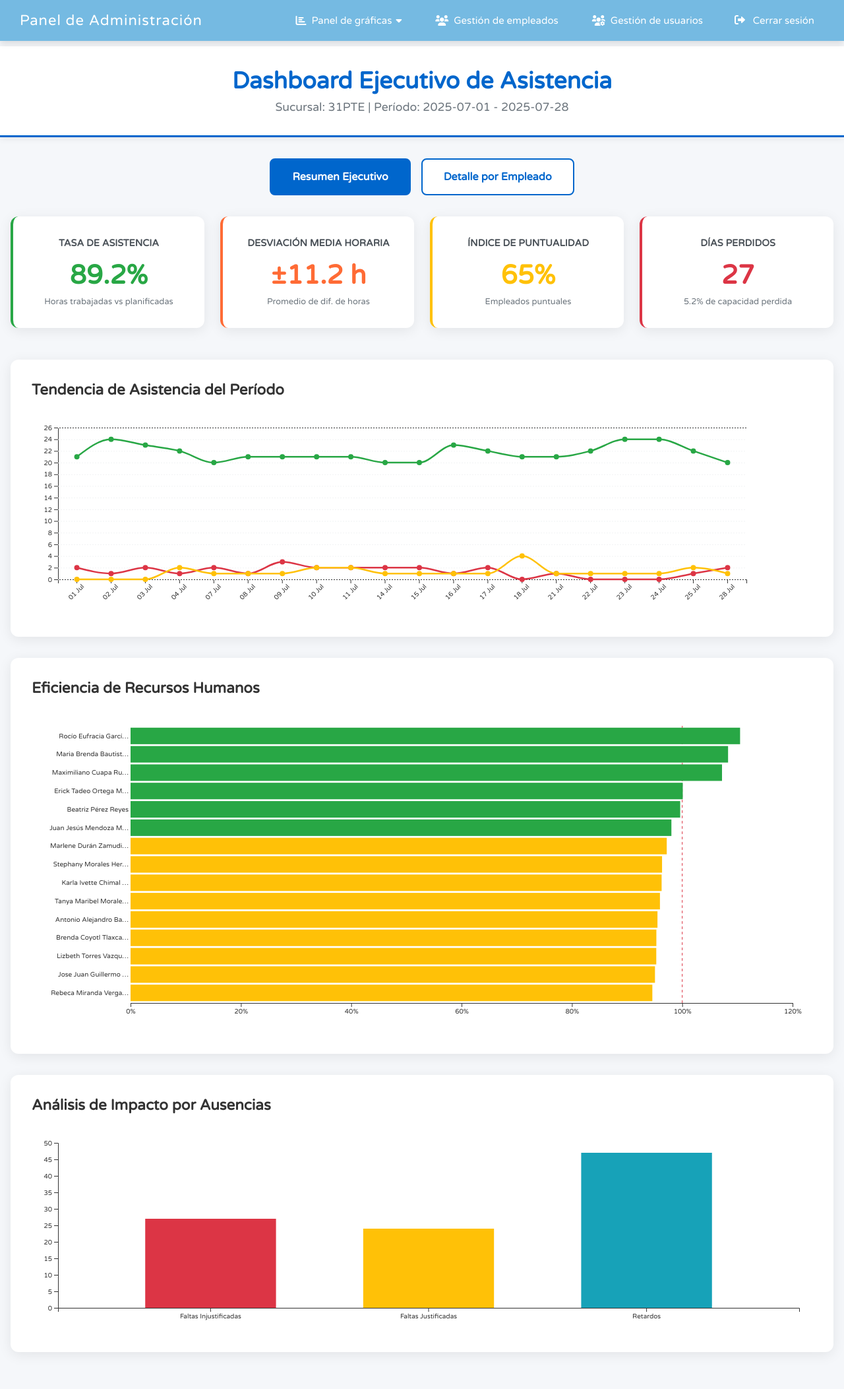
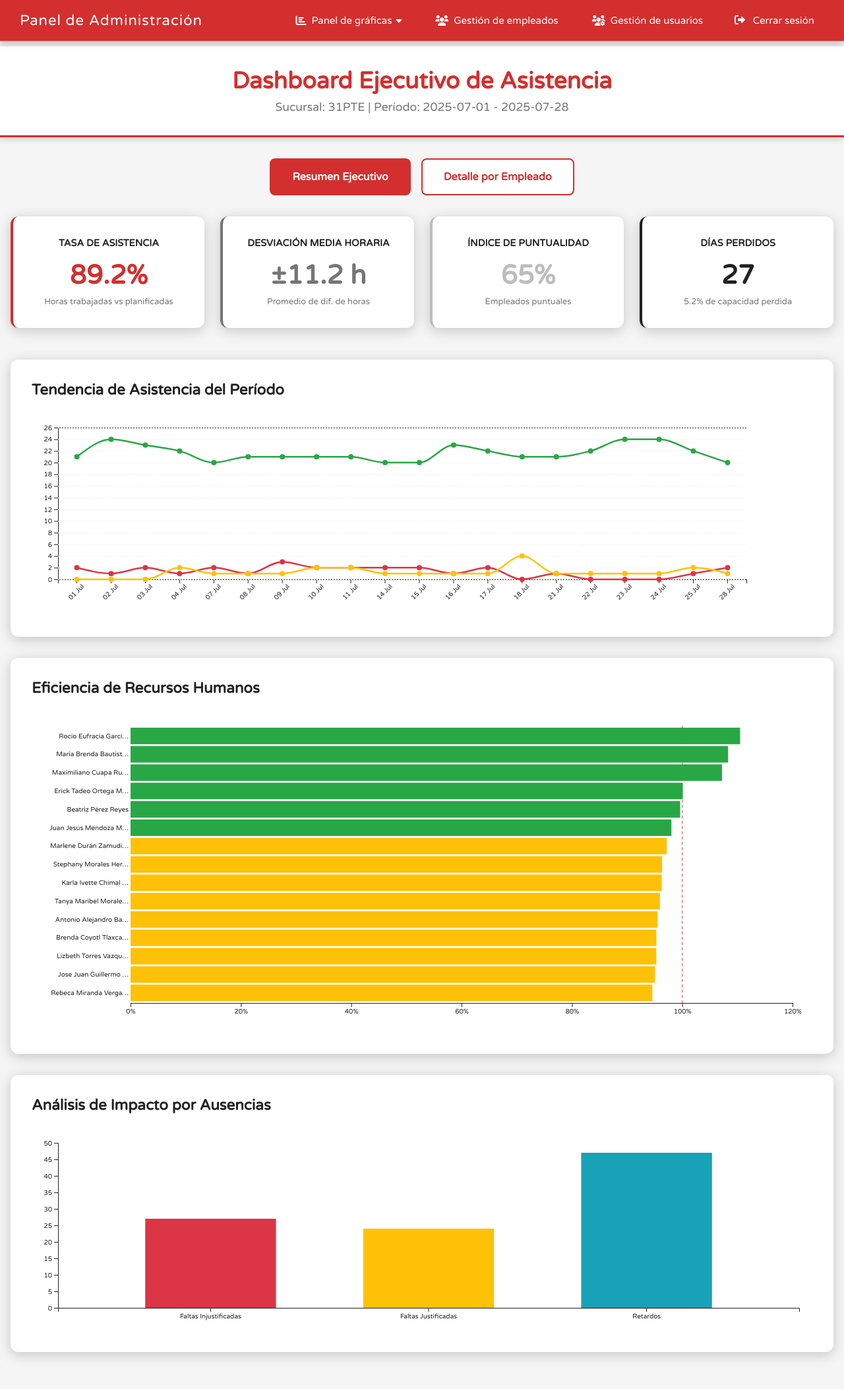
Before and after one commit to Asiatech-MX/gestor_asistencias, a Django app: page /manager-page/ in a window 1280 px wide. Shown: the whole page at 66% size. Run offline with Django 5.2, Linux system fonts and the light colour scheme; the visitor is signed in with stand-in values (Sample User, id 1); parts of the project's set-up code (start-up, migrations or seed data) failed here and were passed over.

Commit message:
Actualizar paleta de colores en todas las hojas de estilo
Co-authored-by: Qwen-Coder <qwen-coder@alibabacloud.com>

```diff
--- a/src/static/css/manager_inicio.css
+++ b/src/static/css/manager_inicio.css
@@ -1,23 +1,23 @@
 body {
   font-family: 'Segoe UI', system-ui, sans-serif;
-  background: #f8f9fa;
-  color: #212529;
+  background: #f5f5f5; /* Gris perla */
+  color: #212121; /* Gris carbón */
 }
 .header {
   background: white;
   padding: 2rem;
   text-align: center;
-  box-shadow: 0 2px 10px rgba(0,0,0,0.08);
+  box-shadow: 0 2px 10px rgba(0,0,0,0.2); /* Negro con transparencia */
   margin-bottom: 2rem;
-  border-bottom: 3px solid #0066cc;
+  border-bottom: 3px solid #d32f2f; /* Rojo primario */
 }
 .header h1 {
-  color: #0066cc;
+  color: #d32f2f; /* Rojo primario */
   font-size: 2.2rem;
   margin-bottom: 0.5rem;
 }
 .header p {
-  color: #6c757d;
+  color: #757575; /* Gris perla */
   font-size: 1.1rem;
 }
 .container {
@@ -36,14 +36,14 @@ body {
   font-size: 1rem;
   font-weight: 600;
   cursor: pointer;
-  border: 2px solid #0066cc;
+  border: 2px solid #d32f2f; /* Rojo primario */
   background: white;
-  color: #0066cc;
+  color: #d32f2f; /* Rojo primario */
   border-radius: 8px;
   transition: all 0.2s ease;
 }
 .tab-button.active {
-  background: #0066cc;
+  background: #d32f2f; /* Rojo primario */
   color: white;
 }
 .tab-content {
@@ -63,11 +63,11 @@ body {
   border-radius: 12px;
   padding: 2rem;
   text-align: center;
-  box-shadow: 0 4px 20px rgba(0,0,0,0.08);
+  box-shadow: 0 4px 20px rgba(0,0,0,0.2); /* Negro con transparencia */
   border-left: 4px solid;
 }
 .metric-card h3 {
-  color: #495057;
+  color: #212121; /* Gris carbón */
   font-size: 0.9rem;
   margin-bottom: 1rem;
   text-transform: uppercase;
@@ -79,62 +79,63 @@ body {
 }
 .metric-subtitle {
   font-size: 0.8rem;
-  color: #6c757d;
+  color: #757575; /* Gris perla */
 }
 .metric-card.attendance {
-  border-left-color: #28a745;
+  border-left-color: #d32f2f; /* Rojo primario */
 }
 .metric-card.attendance .metric-value {
-  color: #28a745;
+  color: #d32f2f; /* Rojo primario */
 }
 .metric-card.deviation {
-  border-left-color: #ff6b35;
+  border-left-color: #757575; /* Gris perla */
 }
 .metric-card.deviation .metric-value {
-  color: #ff6b35;
+  color: #757575; /* Gris perla */
 }
 .metric-card.punctuality {
-  border-left-color: #ffc107;
+  border-left-color: #bdbdbd; /* Gris más claro */
 }
 .metric-card.punctuality .metric-value {
-  color: #ffc107;
+  color: #bdbdbd; /* Gris más claro */
 }
 .metric-card.absences {
-  border-left-color: #dc3545;
+  border-left-color: #212121; /* Gris carbón */
 }
 .metric-card.absences .metric-value {
-  color: #dc3545;
+  color: #212121; /* Gris carbón */
 }
 .chart-container {
   background: white;
   border-radius: 12px;
   padding: 2rem;
   margin-bottom: 2rem;
-  box-shadow: 0 4px 20px rgba(0,0,0,0.08);
+  box-shadow: 0 4px 20px rgba(0,0,0,0.2); /* Negro con transparencia */
 }
 .chart-title {
   font-size: 1.4rem;
   font-weight: 700;
   margin-bottom: 1.5rem;
+  color: #212121; /* Gris carbón */
 }
 .chart svg {
   width: 100%;
   height: auto;
 }
 .axis path, .axis .domain {
-  stroke: #dee2e6;
+  stroke: #e0e0e0; /* Gris perla */
 }
 .axis .tick text {
-  fill: #6c757d;
+  fill: #757575; /* Gris perla */
 }
 .grid line {
-  stroke: #f1f3f4;
+  stroke: #f5f5f5; /* Gris perla más claro */
   stroke-dasharray: 2,2;
 }
 .tooltip {
   position: absolute;
   padding: 12px;
-  background: rgba(33,37,41,0.95);
+  background: rgba(33,37,41,0.95); /* Gris carbón con transparencia */
   color: white;
   border-radius: 6px;
   pointer-events: none;
@@ -146,7 +147,7 @@ body {
   background: white;
   border-radius: 12px;
   padding: 2rem;
-  box-shadow: 0 4px 20px rgba(0,0,0,0.08);
+  box-shadow: 0 4px 20px rgba(0,0,0,0.2); /* Negro con transparencia */
 }
 .controls {
   display: flex;
@@ -156,25 +157,29 @@ body {
 .search-box input, .filter-select {
   width: 100%;
   padding: 12px 16px;
-  border: 2px solid #e9ecef;
+  border: 2px solid #e0e0e0; /* Gris perla */
   border-radius: 8px;
+  background: #ffffff; /* Blanco */
+  color: #212121; /* Gris carbón */
 }
 .employee-table {
   width: 100%;
   border-collapse: collapse;
 }
 .employee-table th {
-  background: #f8f9fa;
+  background: #f5f5f5; /* Gris perla */
   padding: 1rem;
   text-align: left;
+  color: #212121; /* Gris carbón */
 }
 .employee-table td {
   padding: 1rem;
-  border-bottom: 1px solid #e9ecef;
+  border-bottom: 1px solid #e0e0e0; /* Gris perla */
+  color: #212121; /* Gris carbón */
 }
 .positive {
-  color: #28a745;
+  color: #d32f2f; /* Rojo primario */
 }
 .negative {
-  color: #dc3545;
+  color: #212121; /* Gris carbón */
 }
--- a/src/static/css/menu.css
+++ b/src/static/css/menu.css
@@ -7,14 +7,14 @@
 }
 
 body {
-    background-color: #f5f7fa;
-    color: #333;
+    background-color: #f5f5f5; /* Gris perla */
+    color: #212121; /* Gris carbón */
     padding-top: 70px;
 }
 
 /* Navbar fija */
 .navbar {
-    background-color: #75bae2;
+    background-color: #d32f2f; /* Rojo primario */
     color: white;
     padding: 12px 30px;
     display: flex;
@@ -25,7 +25,7 @@ body {
     top: 0;
     left: 0;
     z-index: 1000;
-    box-shadow: 0 2px 10px rgba(0,0,0,0.15);
+    box-shadow: 0 2px 10px rgba(0,0,0,0.3); /* Negro con transparencia */
 }
 
 .logo h1 {
```
Also changed, not shown: other parts of src/static/css/menu.css (+11 -11 lines), src/static/css/admin_inicio.css (+37 -35 lines).
